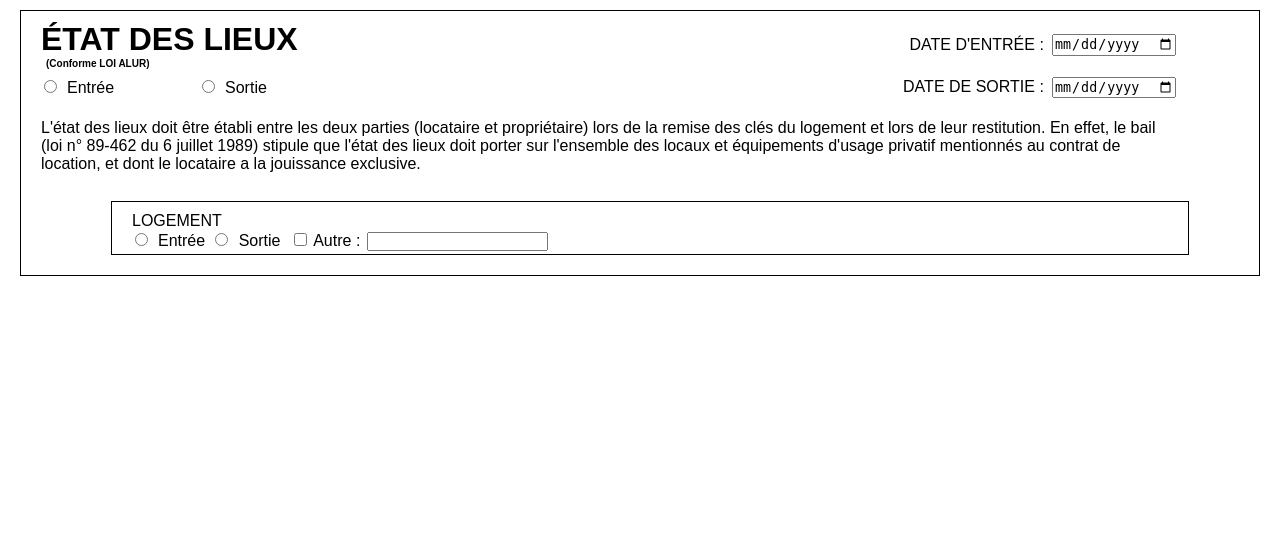
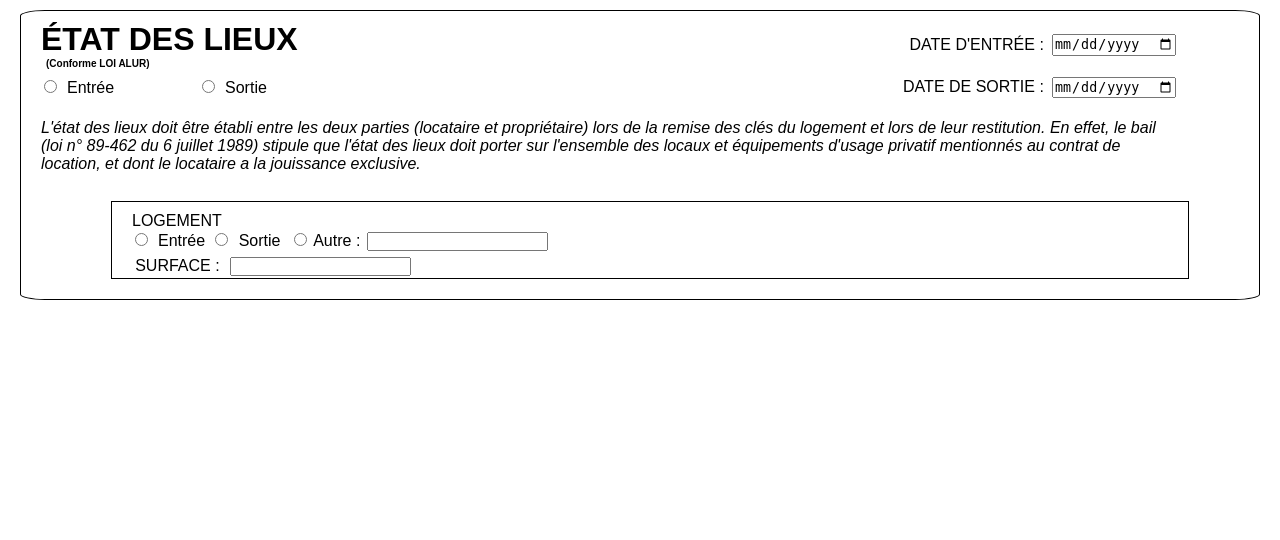
Before and after one commit to TristanDalmo/S3_C1_0Inspi, a PHP site: page /formulaire.html in a window 1280 px wide. Shown: the part 121-661 px from the top of the page. Run offline with PHP 8.4, Linux system fonts and the light colour scheme.

Commit message:
Correction + avancement

```diff
--- a/SiteWeb/formulaire.css
+++ b/SiteWeb/formulaire.css
@@ -113,9 +113,13 @@ input[type="date"] {
 }
 .loi{
     margin-right: 80px;
+    font-style: italic;
 }
 .Logement{
     margin-left: 70px;
     margin-right: 70px;
     margin-bottom: 20px;
 }
+.grandfield{
+    border-radius: 2%;
+}
--- a/SiteWeb/formulaire.html
+++ b/SiteWeb/formulaire.html
@@ -14,7 +14,7 @@
 
     <div class="formulaire">
         <form>
-            <fieldset>
+            <fieldset class="grandfield">
                 <div class="Containerhaut">
                     <div class="texte-gauche">
                         <p class="Gras">ÉTAT DES LIEUX</p>
@@ -50,9 +50,14 @@
                         <input type="radio" id="Maison" name="fPermis" value="Oui">
                         <label for="Maison">Sortie</label>
                         <label>
-                            <input type="checkbox">
-                            Autre : <input type="text">
-                          </label>
+                        <input type="radio">
+                        Autre : <input type="text">
+                        </label>
+                    </div>
+                    <div class="l2">
+                        <label for="Surface">SURFACE :</label>
+                        <input type="text" id="SURFACE">
+
 
                     </div>
 
```
